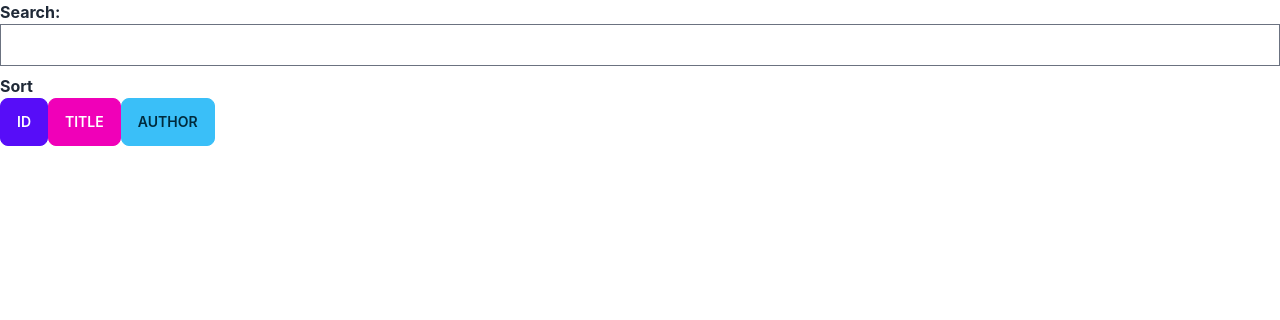
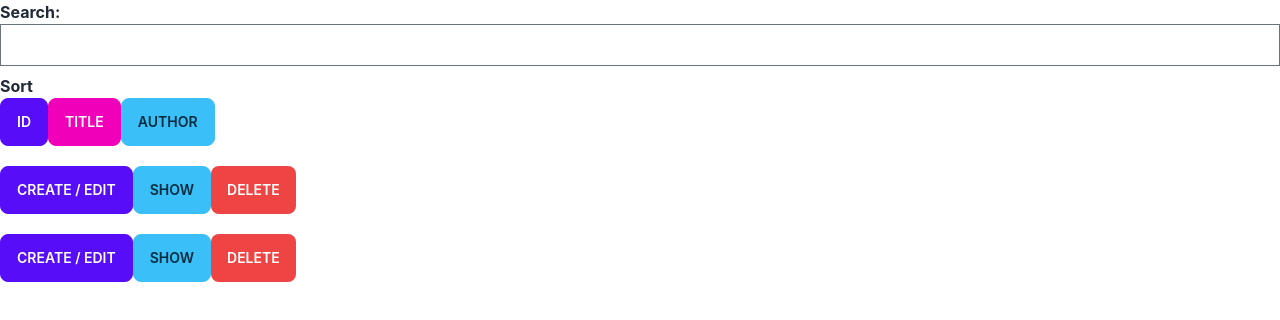
Before and after one commit to jmpevzla/react-postex, a React (Vite) app: page / in a window 1280 px wide. Shown: the top 320 px of the page. Built offline with nearby package versions, Linux system fonts and the light colour scheme; no server answers.

Commit message:
Examples Modals

```diff
--- a/src/App.tsx
+++ b/src/App.tsx
@@ -1,6 +1,7 @@
 import { useState } from 'react'
 import logo from './logo.svg'
 import './App.css'
+
 
 function App() {
   const [count, setCount] = useState(0)
--- a/src/main.tsx
+++ b/src/main.tsx
@@ -1,6 +1,7 @@
 import React from 'react'
 import ReactDOM from 'react-dom'
 import './index.css'
+import "sweetalert2/dist/sweetalert2.min.css"
 import App from './App'
 import List from './posts/List'
 
--- a/src/posts/List.tsx
+++ b/src/posts/List.tsx
@@ -1,10 +1,14 @@
 import { useEffect } from "react"
+import Swal from "sweetalert2"
+import withReactContent from "sweetalert2-react-content"
 import { ShowSortDir } from "../components/sort"
 import { useQuery } from "../global/query"
 import { actionInputSearch, actionGetOnSort,
   actionInit, useActionGetPostDebounce } from "../lists/actions"
 import { useSearch } from "../lists/search"
 import { useSort } from "../lists/sort"
+
+const reactSwal = withReactContent(Swal)
 
 function List() {
   const [ search, setSearchState ] = useSearch()
@@ -46,6 +50,38 @@ function List() {
     setSort: setSortState
   })
 
+  async function openCreate() {
+    await Swal.fire(
+      'Create Post!',
+      'Create Here!',
+      'success'
+    )
+  }
+  async function openShow() {
+    await Swal.fire(
+      'Show Post!',
+      'Show Here!',
+      'success'
+    )
+  }
+  async function openDelete() {
+    await reactSwal.fire({
+      title: 'Delete Post!',
+      // icon: 'question',
+      showCloseButton: true,
+      showCancelButton: true,
+      confirmButtonText: 'Yes!',
+      cancelButtonText: 'Nope!',
+      html: (
+        <div>
+          <h3>Create Post!</h3>
+          <p>You can create a post here!</p>
+          <input type="text" className="input input-bordered input-md input-primary max-w-xs" placeholder="title?" />
+        </div>
+      )
+    })
+  }
+
   return (
     <div>
       <div className="mb-2">
@@ -75,6 +111,62 @@ function List() {
           <ShowSortDir fieldState={sort.sort} field="author" sortDir={sort.dir} />
         </button>
       </div>
+      <div className="mt-5">
+        <label htmlFor="post-modal" className="btn btn-primary">
+          Create / Edit
+        </label>
+        <label htmlFor="show-modal" className="btn btn-info">
+          Show
+        </label>
+        <label htmlFor="delete-modal" className="btn !bg-red-500 border-0">
+          Delete
+        </label>
+      </div>
+      <div className="mt-5">
+        <button className="btn btn-primary" onClick={openCreate}>
+          Create / Edit
+        </button>
+        <button className="btn btn-info" onClick={openShow}>
+          Show
+        </button>
+        <button className="btn !bg-red-500 border-0" onClick={openDelete}>
+          Delete
+        </button>
+      </div>
+
+      <input type="checkbox" id="post-modal" className="modal-toggle" />
+      <div className="modal items-center">
+        <div className="modal-box">
+          <h3 className="font-bold text-lg">Modal Create!</h3>
+          <p>New Post Elements!</p>
+          <div className="modal-action">
+            <label htmlFor="post-modal" className="btn btn-primary">Ok</label>
+          </div>
+        </div>
+      </div>
+
+      <input type="checkbox" id="show-modal" className="modal-toggle" />
+      <div className="modal items-center">
+        <div className="modal-box">
+          <h3 className="font-bold text-lg">Modal Show!</h3>
+          <p>Show Elements!</p>
+          <div className="modal-action">
+            <label htmlFor="show-modal" className="btn btn-primary">Ok</label>
+          </div>
+        </div>
+      </div>
+
+      <input type="checkbox" id="delete-modal" className="modal-toggle" />
+      <div className="modal items-center">
+        <div className="modal-box">
+          <h3 className="font-bold text-lg">Modal Delete!</h3>
+          <p>Are you sure?</p>
+          <div className="modal-action">
+            <label htmlFor="delete-modal" className="btn text-white bg-red-700">Ok</label>
+          </div>
+        </div>
+      </div>
+
     </div>
   )
 }
```
